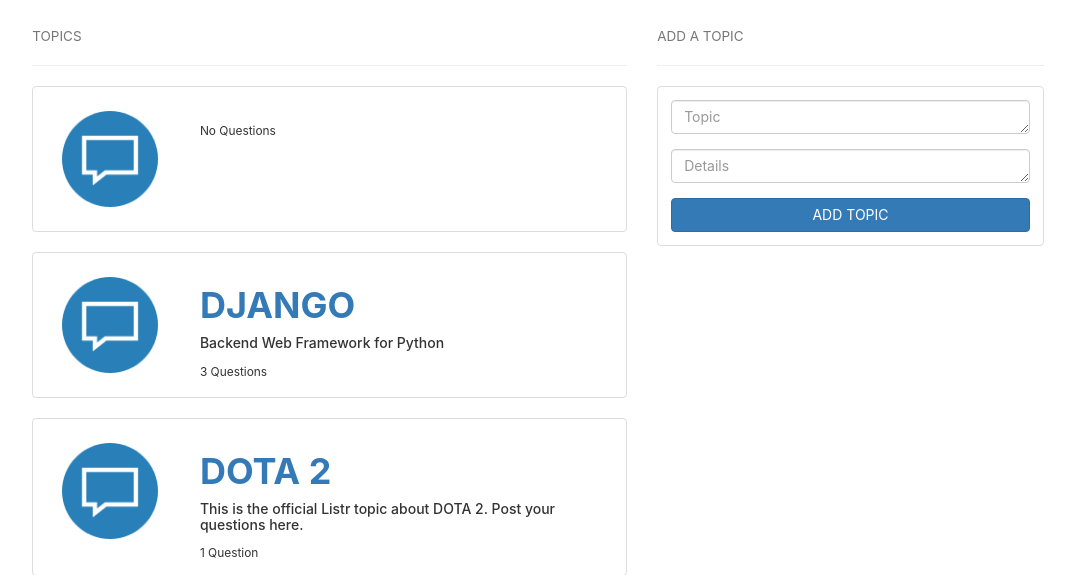
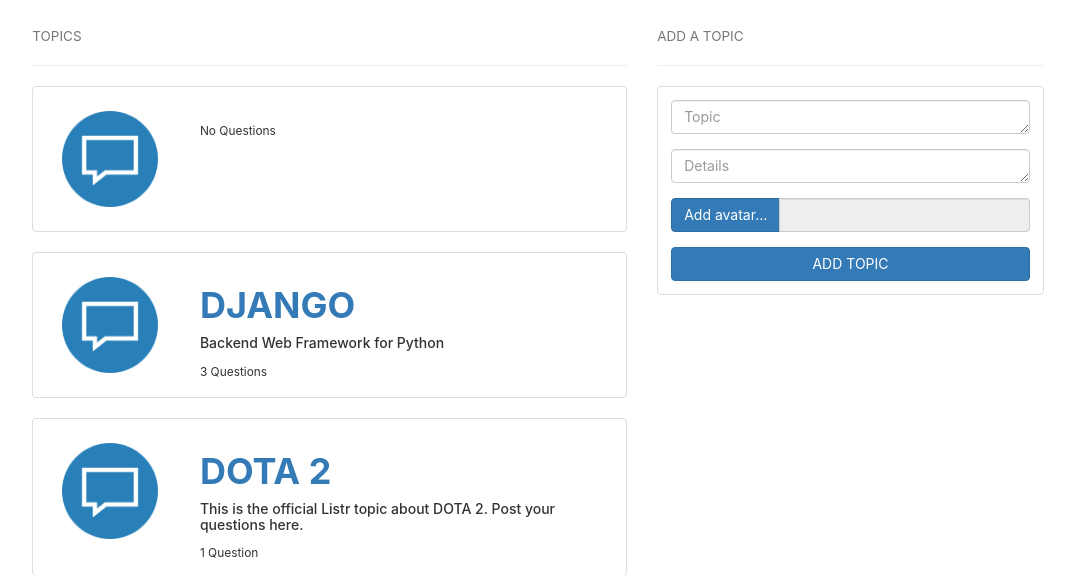
Before and after one commit to generil/listr, a Django app: page /topics/ in a window 1280 px wide. Shown: the part 55-630 px from the top of the page, without its empty margins (102-1177 px from the left). Run offline with Django 3.2, Linux system fonts and the light colour scheme; a user stored in the database is signed in; data comes from the database, SQL or seed files in the repository; both versions use the stored data as it was after the commit; some libraries are stand-ins or nearby versions.

Commit message:
added image upload for topics

```diff
--- a/questions/static/questions/js/addstep.js
+++ /dev/null
@@ -1,9 +0,0 @@
-var i = 0;
-$(document).ready(function() {
-  $(".add-step").click(function(){
-		i++;
-    $(".step-list").append('<li><textarea class="form-control" name = "' + i + '" rows="1" style="margin-top:10px;"></textarea></li>');
-    var x = $(".step-list li").length + " STEPS";
-    document.getElementById('step-indicator').innerText=x;
-  });
-});
--- /dev/null
+++ b/questions/static/questions/js/script.js
@@ -0,0 +1,46 @@
+var i = 0;
+$(document).ready(function() {
+  $(".add-step").click(function() {
+    i++;
+    $(".step-list").append('<li><textarea class="form-control" name = "' + i + '" rows="1" style="margin-top:10px;"></textarea></li>');
+    var x = $(".step-list li").length + " STEPS";
+    document.getElementById('step-indicator').innerText = x;
+  });
+});
+
+$(document).on('change', ':file', function() {
+  var input = $(this),
+    numFiles = input.get(0).files ? input.get(0).files.length : 1,
+    label = input.val().replace(/\\/g, '/').replace(/.*\//, '');
+  input.trigger('fileselect', [numFiles, label]);
+
+  document.getElementById('add-t-image').innerText = 'Change avatar';
+  var img = document.getElementsByClassName('imagepreview');
+  img[0].style.display = 'block';
+});
+
+$(document).ready(function() {
+  $(':file').on('fileselect', function(event, numFiles, label) {
+    var input = $(this).parents('.input-group').find(':text'),
+      log = numFiles > 1 ? numFiles + ' files selected' : label;
+    if (input.length) {
+      input.val(log);
+    } else {
+      if (log) alert(log);
+    }
+  });
+});
+
+function readURL(input) {
+  if (input.files && input.files[0]) {
+    var reader = new FileReader();
+    reader.onload = function(e) {
+      $('#preview').attr('src', e.target.result);
+    }
+    reader.readAsDataURL(input.files[0]);
+  }
+}
+
+$('input[type="file"]').change(function() {
+  readURL(this);
+});
--- a/questions/templates/base.html
+++ b/questions/templates/base.html
@@ -27,7 +27,7 @@
     <script src="{% static 'questions/js/jquery.js' %}"></script>
     <script src="{% static 'questions/js/bootstrap.min.js' %}"></script>
     <script src="{% static 'questions/js/app.js' %}"></script>
-    <script src="{% static 'questions/js/addstep.js' %}"></script>
+    <script src="{% static 'questions/js/script.js' %}"></script>
     {% block script %}{% endblock %}
   </body>
 </html>
--- a/questions/templates/rightbar/topics.html
+++ b/questions/templates/rightbar/topics.html
@@ -4,12 +4,26 @@
   <div class="caption">
     <form class="" action="{% url 'addtopic' %}" method="POST">
       {% csrf_token %}
+      <div class="form-group imagepreview" style="text-align:center; display:none">
+        <img id="preview" alt="" src="">
+      </div>
       <div class="form-group">
         <textarea class="form-control" rows="1" placeholder="Topic" name="topic"></textarea>
       </div>
-       <div class="form-group">
+      <div class="form-group">
         <textarea class="form-control" rows="1" placeholder="Details" name="details"></textarea>
       </div>
+      <div class="form-group">
+        <div class="input-group">
+          <label class="input-group-btn">
+            <span class="btn btn-primary">
+              <span id="add-t-image">Add avatar</span>&hellip; <input type="file" style="display: none;" multiple>
+            </span>
+          </label>
+          <input type="text" class="form-control" readonly>
+        </div>
+      </div>
+
       <button type="submit" class="btn btn-primary btn-block">ADD TOPIC</button>
     </form>
   </div>
```
Also changed, not shown: db.sqlite3.
